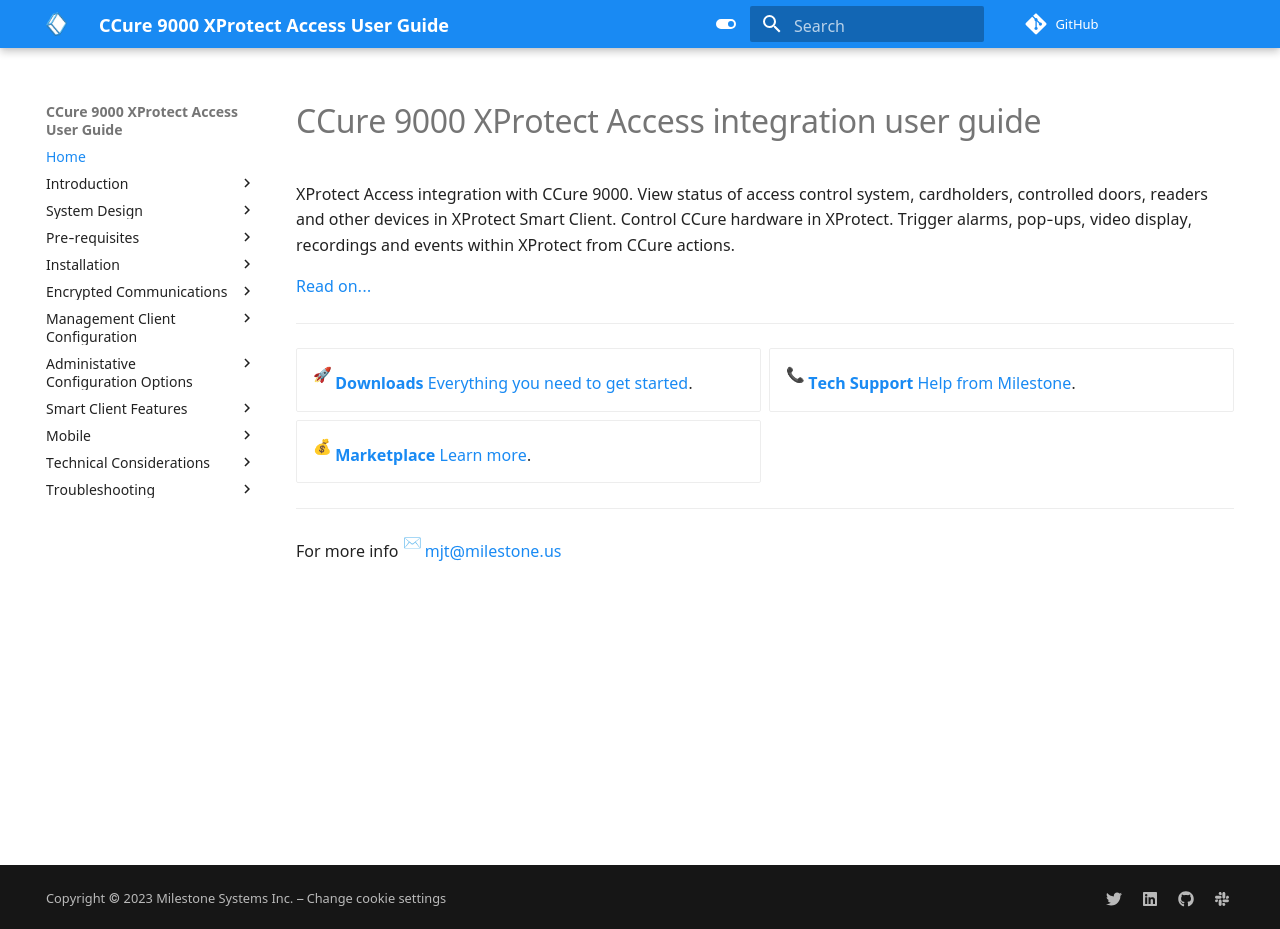
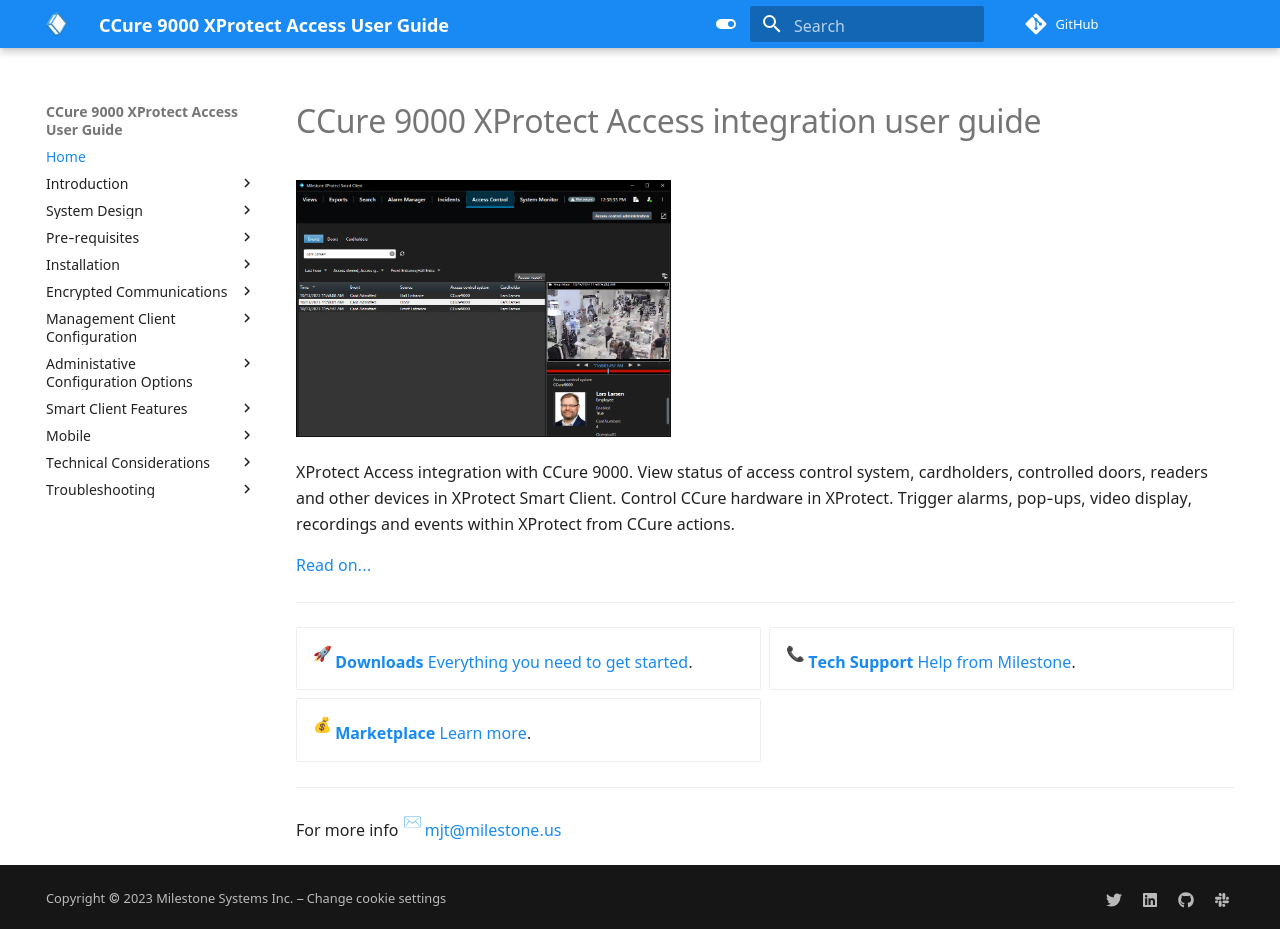
Before and after one commit to mjt-milestone/XPACCure9KDocSite, an MkDocs documentation site: the page built from docs/index.md, in a window 1280 px wide and 929 px high. Built offline with MkDocs 1.6.1 and Material for MkDocs 9.7.7, drawn with Linux system fonts in a browser that asks for light colours; emoji names are drawn with the system emoji font; comment, search, counter and statistics services are not loaded.

Commit message:
update home page image

```diff
--- a/docs/index.md
+++ b/docs/index.md
@@ -1,4 +1,6 @@
 # CCure 9000 XProtect Access integration user guide
+
+![Smart_Client](images/CX.SCcardholders.png){width=40%}
 
 XProtect Access integration with CCure 9000. View status of access control system, cardholders, controlled doors, readers and other devices in XProtect Smart Client. Control CCure hardware in XProtect. Trigger alarms, pop-ups, video display, recordings and events within XProtect from CCure actions.
 
```
Also changed, not shown: docs/images/CX.SCcardholders.png (added).
